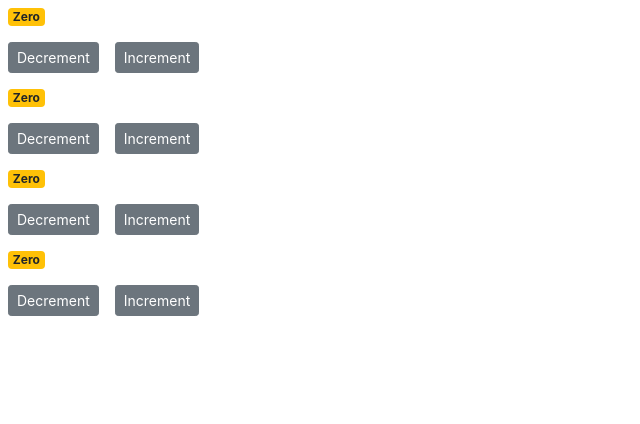
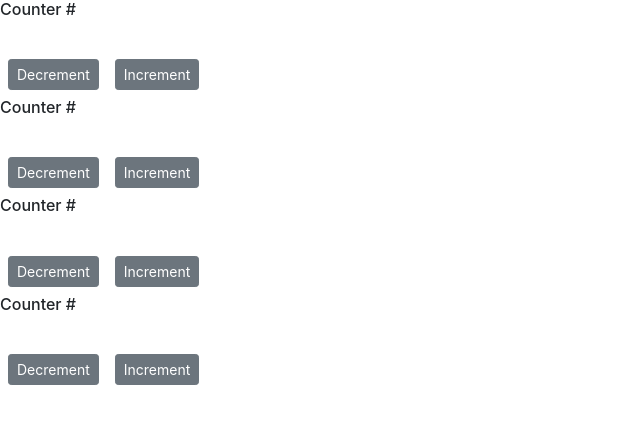
Before and after one commit to UchiTesting/MH-React, a React (Create React App) app in the folder counter-app/: page / in a window 1280 px wide. Shown: the top 424 px of the page, without its empty margins (0-640 px from the left). Built offline with nearby package versions, Linux system fonts and the light colour scheme.

Commit message:
Renamed count to value. Added a header populated from props.id.

```diff
--- a/counter-app/src/components/counter.jsx
+++ b/counter-app/src/components/counter.jsx
@@ -2,8 +2,7 @@ import React, { Component } from 'react';
 
 class Counter extends Component {
     state  = {
-        count: 0,
-        // tags: ['tag1','tag2','tag3']
+        value: this.props.value,
         tags: []
     }
 
@@ -15,6 +14,7 @@ class Counter extends Component {
     render() {
         return (
             <React.Fragment>
+                <h6>Counter #{this.props.id}</h6>
                 <span className={this.getBadgeClasses()}>{this.formatCount()}</span><br/>
                 <button onClick={this.handleDecrement} className="btn btn-secondary btn-sm m-2">Decrement</button>
                 <button onClick={this.handleIncrement} className="btn btn-secondary btn-sm m-2">Increment</button>
@@ -26,13 +26,13 @@ class Counter extends Component {
     handleDecrement = (product) => {
         console.log(product);
 
-        this.setState({count: this.state.count - 1});
+        this.setState({value: this.state.value - 1});
     }
 
     handleIncrement = (product) => {
         console.log(product);
 
-        this.setState({count: this.state.count + 1});
+        this.setState({value: this.state.value + 1});
     }
 
     renderTags() {
@@ -47,13 +47,13 @@ class Counter extends Component {
 
     getBadgeClasses() {
         let classes = "badge m-2 badge-";
-        classes += this.state.count === 0 ? "warning" : "primary";
+        classes += this.state.value === 0 ? "warning" : "primary";
         return classes;
     }
 
     formatCount() {
-        const {count} = this.state;
-        return count === 0 ? 'Zero': count;
+        const {value} = this.state;
+        return value === 0 ? 'Zero': value;
     }
 }
 
```
